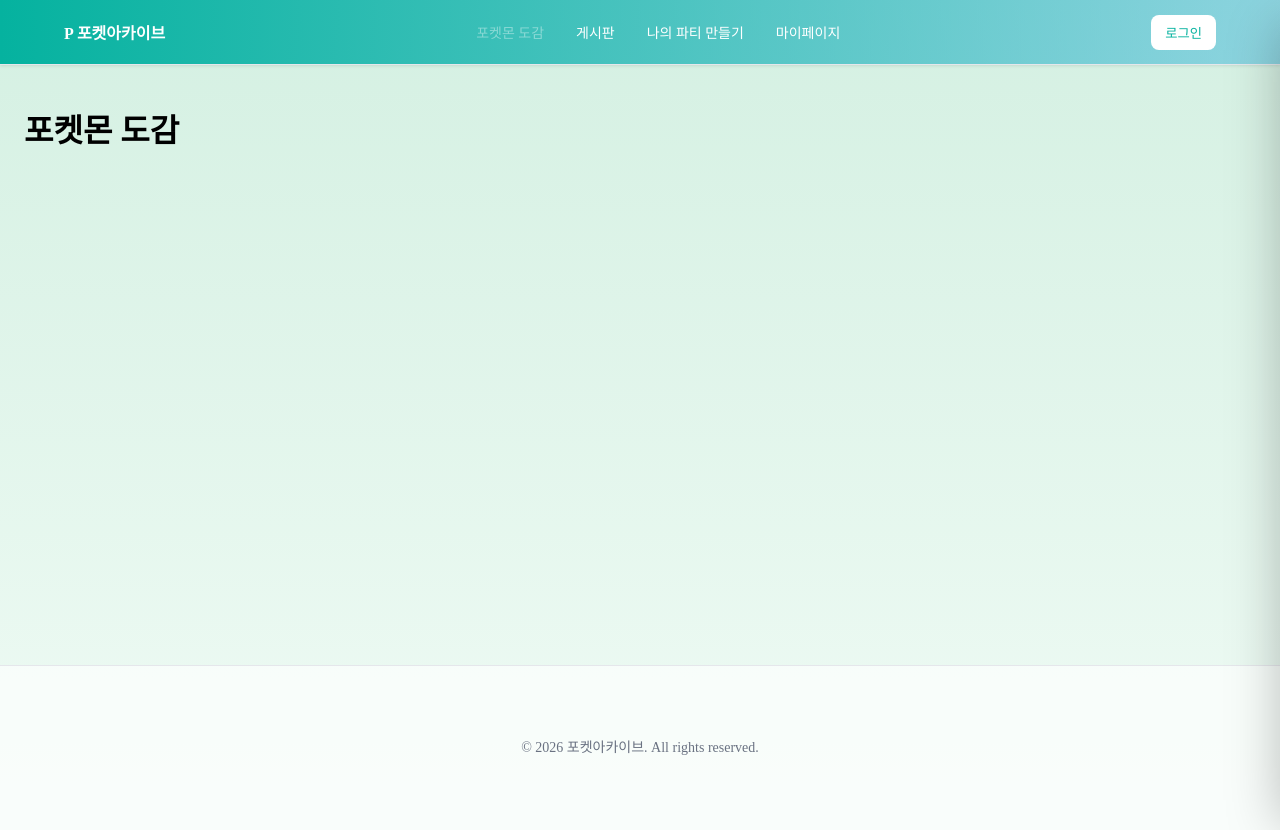
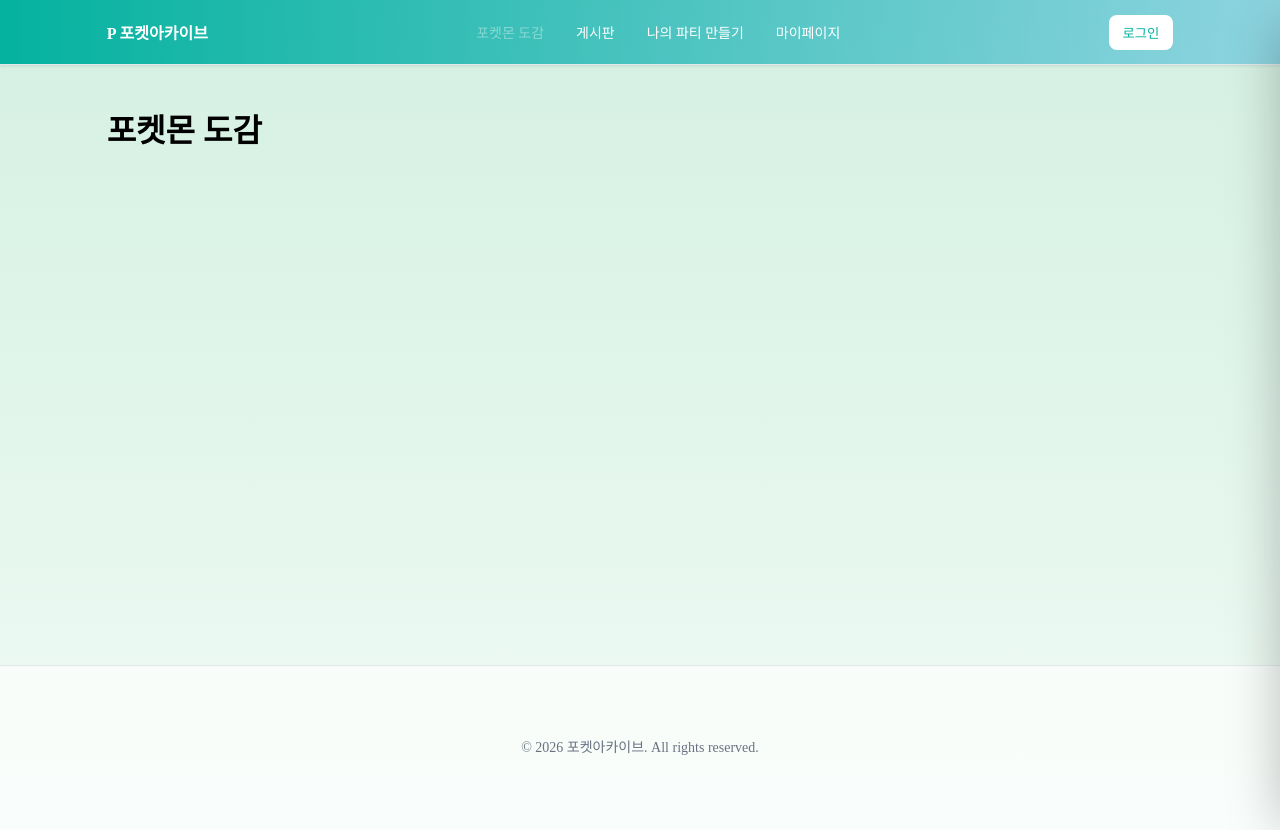
Before and after one commit to FRONTENDBOOTCAMP-17th/pocket-archive, a website built with Vite: page index.html in a window 1280 px wide. Built offline with nearby package versions, Linux system fonts and the light colour scheme.

Commit message:
modify : 헤더 및 푸터 기본 구조 수정

```diff
--- a/src/main.js
+++ b/src/main.js
@@ -7,7 +7,9 @@ const app = document.getElementById("app");
 
 app.innerHTML = `
   ${Header()}
-  <main class="main" id="content"></main>
+  <main class="main">
+    <div id="content" class="content"></div>
+  </main>
   ${Footer()}
 `;
 
--- a/src/styles/layout.css
+++ b/src/styles/layout.css
@@ -20,12 +20,19 @@ body {
     border-bottom: 1px solid #E5E7EB;
     background: linear-gradient(90deg, #05B29F 0%, rgba(34, 169, 218, 0.40) 100%);
     box-shadow: 0 1px 3px rgba(0, 0, 0, 0.1);
+
+    display: grid;
+    grid-template-columns: 1fr 10fr 1fr;
+    align-items: center;
 }
 
 .header-inner {
-    max-width: 1200px;
-    margin: 0 auto;
-    padding: 0 24px;
+    grid-column : 2;
+
+    width : 100%;
+
+    min-width: 1024px;
+
     height: 64px;
 
     display: flex;
@@ -71,6 +78,9 @@ body {
     display: flex;
     align-items: center;
     gap: 10px;
+
+
+
 }
 
 .icon-btn,
@@ -87,7 +97,17 @@ body {
 .main {
     flex: 1;
     min-height: calc(100vh - 200px);
-    padding: 40px 24px;
+
+    display: grid;
+
+    grid-template-columns: 1fr 10fr 1fr;
+
+    padding: 40px 0;
+}
+
+.content {
+    grid-column: 2;
+    width: 100%;
 }
 
 /* =========================
@@ -109,7 +129,7 @@ body {
 
 .footer-inner {
     width: 100%;
-    max-width: 1200px;
+    max-width: 1920px;
 
     display: flex;
     flex-direction: column;
@@ -232,6 +252,7 @@ body {
 
     .header-inner {
         padding: 0 16px;
+        min-width: 768px;
     }
 
     /* 네비 숨김 */
@@ -259,5 +280,6 @@ body {
 @media (max-width: 768px) {
     .header-inner {
         height: 64px;
+        min-width: 100px;
     }
 }
```
